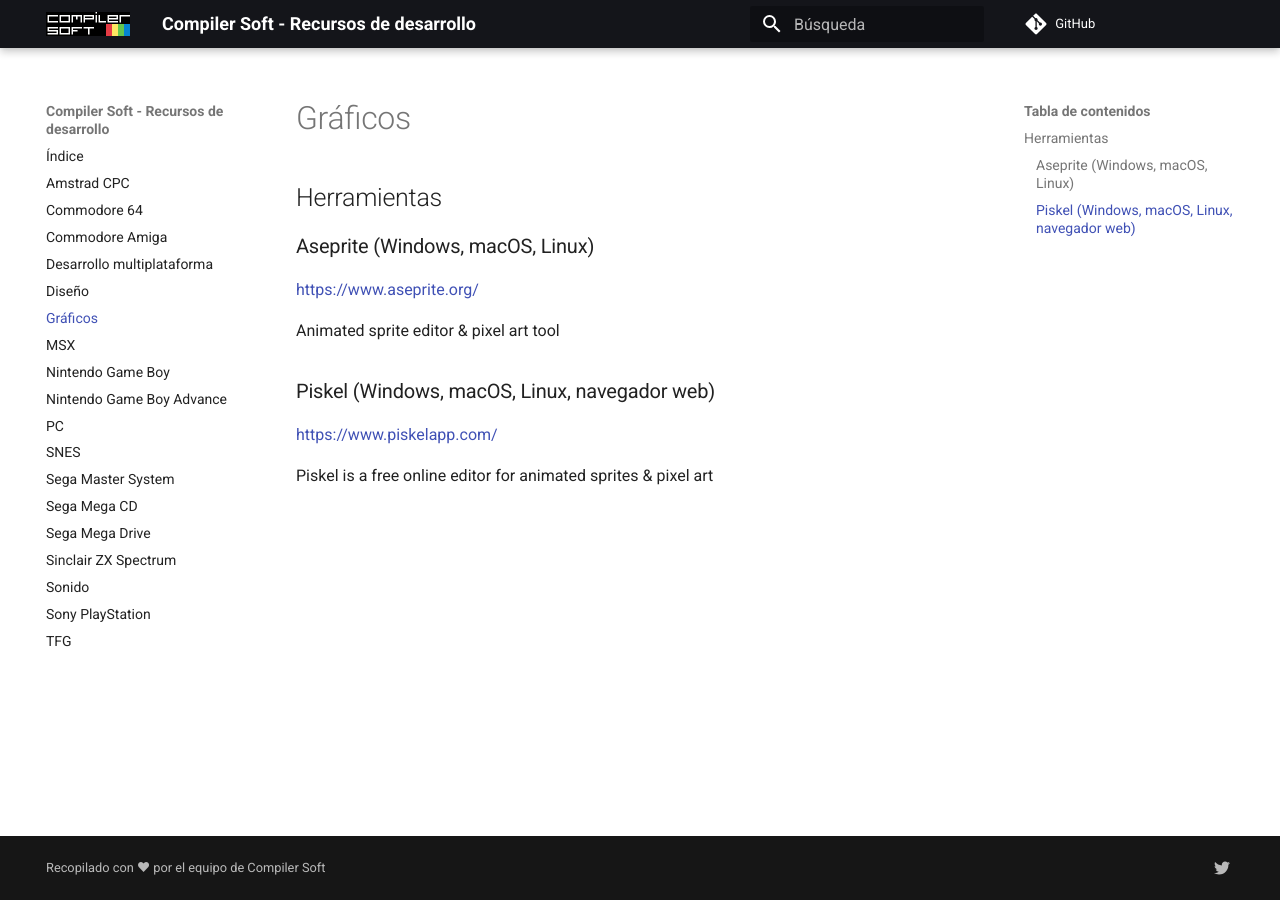
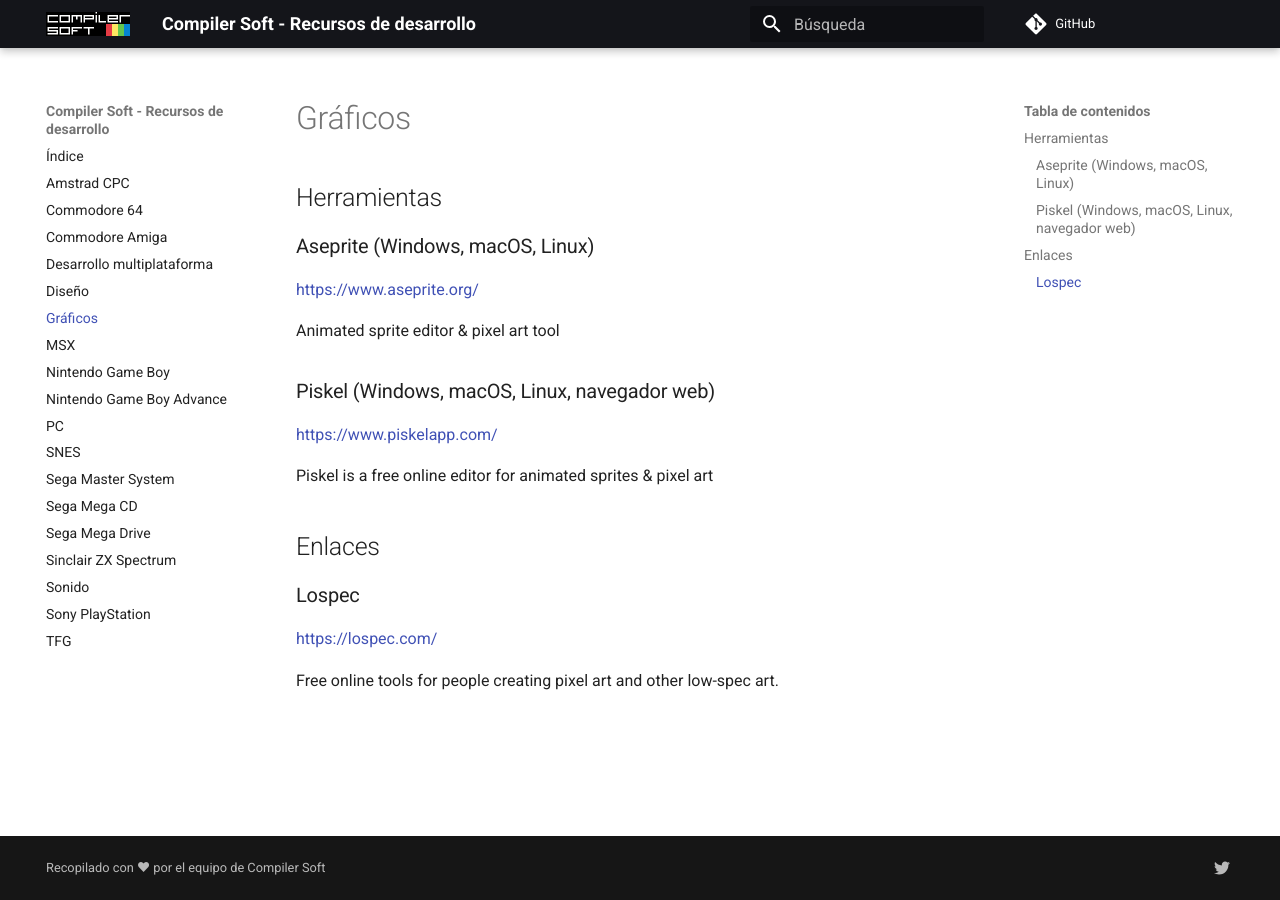
Before and after one commit to compilersoftware/recursos-desarrollo, an MkDocs documentation site: the page built from docs/Graficos.md, in a window 1280 px wide. Built offline with MkDocs 1.6.1 and Material for MkDocs 9.7.7, drawn with Linux system fonts in a browser that asks for light colours; comment, search, counter and statistics services are not loaded.

Commit message:
feat: Add gfx links

```diff
--- a/docs/Graficos.md
+++ b/docs/Graficos.md
@@ -13,3 +13,11 @@ Animated sprite editor & pixel art tool
 https://www.piskelapp.com/
 
 Piskel is a free online editor for animated sprites & pixel art
+
+## Enlaces
+
+### Lospec
+
+https://lospec.com/
+
+Free online tools for people creating pixel art and other low-spec art.
```
